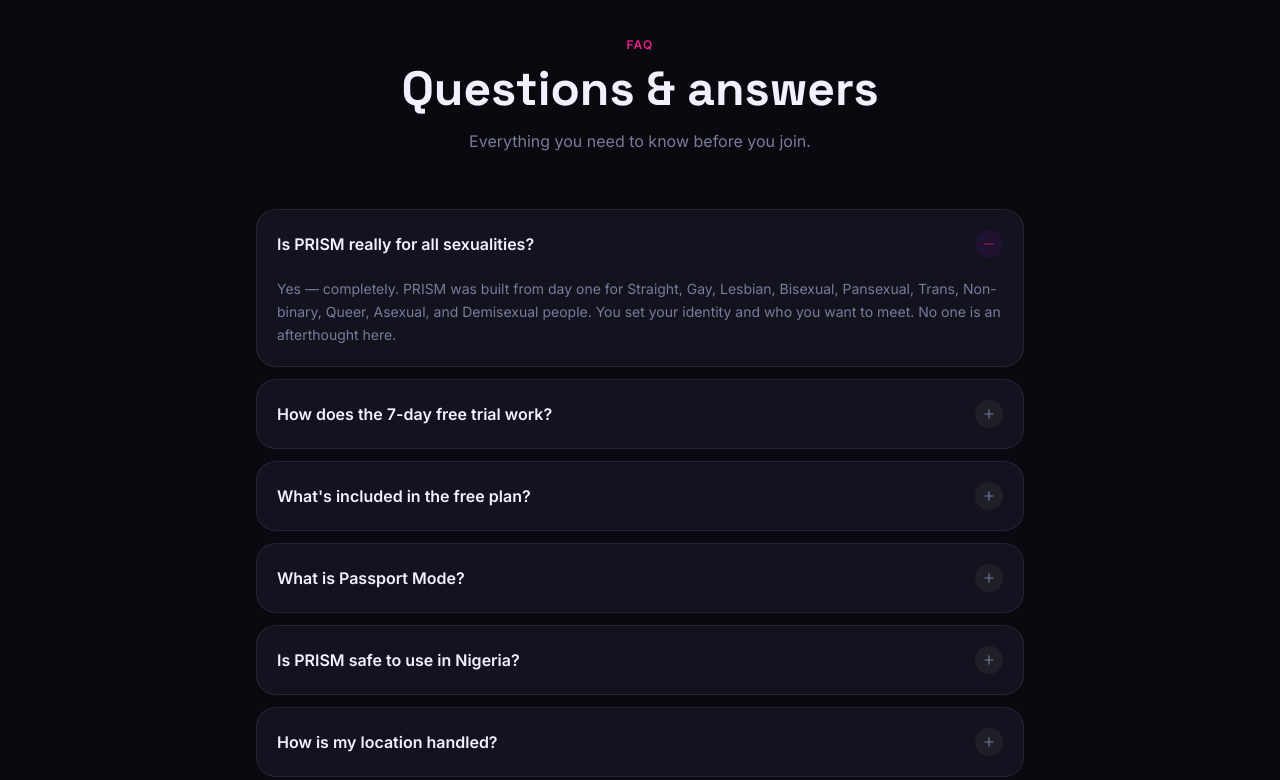
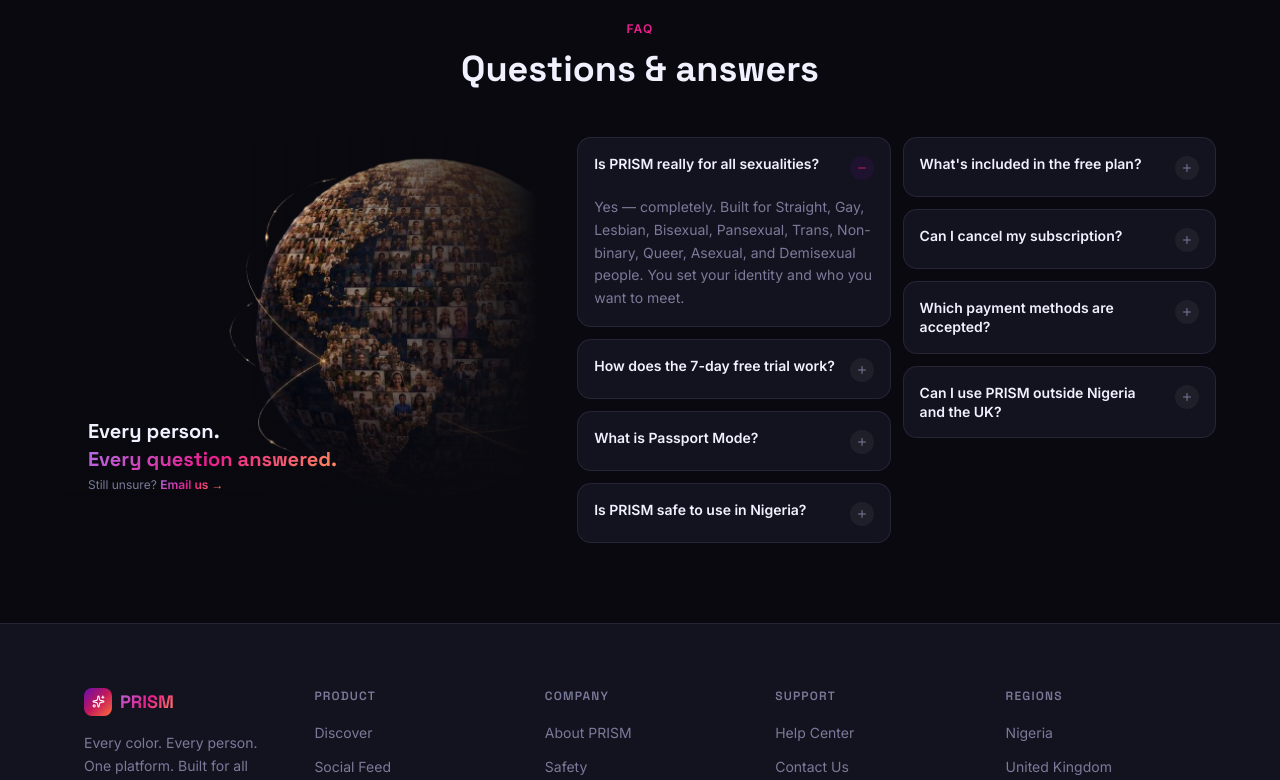
Before and after one commit to iwedibah/prism-dating-app, a Next.js app: page / in a window 1280 px wide. Shown: the part 5780-6560 px from the top of the page. Built offline with nearby package versions, Linux system fonts and the light colour scheme.

Commit message:
feat: FAQ redesign — globe image left, 2-col accordion right, sticky image
Co-Authored-By: Claude Sonnet 4.6 <noreply@anthropic.com>

```diff
--- a/src/components/home/FAQSection.tsx
+++ b/src/components/home/FAQSection.tsx
@@ -2,140 +2,217 @@
 import { useState } from "react";
 import { motion, AnimatePresence } from "framer-motion";
 import { Plus, Minus } from "lucide-react";
+import Image from "next/image";
 
 const faqs = [
   {
     q: "Is PRISM really for all sexualities?",
-    a: "Yes — completely. PRISM was built from day one for Straight, Gay, Lesbian, Bisexual, Pansexual, Trans, Non-binary, Queer, Asexual, and Demisexual people. You set your identity and who you want to meet. No one is an afterthought here.",
+    a: "Yes — completely. Built for Straight, Gay, Lesbian, Bisexual, Pansexual, Trans, Non-binary, Queer, Asexual, and Demisexual people. You set your identity and who you want to meet.",
   },
   {
     q: "How does the 7-day free trial work?",
-    a: "You add a card when you sign up — you won't be charged anything on Day 0. You get full Premium access for 7 days. On Day 8, your card is charged ₦5,000 (Nigeria) or £8 (UK) for the quarter. Cancel any time before Day 8 and you pay nothing.",
+    a: "Add your card on signup — nothing charged on Day 0. Full Premium access for 7 days. On Day 8 you're charged ₦5,000 (Nigeria) or £8 (UK) for the quarter. Cancel before Day 8 and you pay nothing.",
+  },
+  {
+    q: "What is Passport Mode?",
+    a: "Set your location to any city worldwide before you travel. Start connecting with people in your destination immediately. Available on Premium.",
+  },
+  {
+    q: "Is PRISM safe to use in Nigeria?",
+    a: "Stealth Mode hides your profile from non-matched users. Ghost Radius shows only a fuzzy zone — never your exact location. The Panic Button instantly hides your profile. All chats are end-to-end encrypted.",
   },
   {
     q: "What's included in the free plan?",
-    a: "Free accounts can browse the social feed (read-only), view public profiles, and use basic safety tools. To post, chat, use the live map, go live, or access Passport Mode you need a Premium subscription.",
-  },
-  {
-    q: "What is Passport Mode?",
-    a: "Passport Mode lets you set your location to any city in the world — before you even travel. You'll start seeing and connecting with people in your destination immediately. It's available on Premium.",
-  },
-  {
-    q: "Is PRISM safe to use in Nigeria?",
-    a: "We designed PRISM with Nigeria's reality in mind. Stealth Mode hides your profile from non-matched users. Ghost Radius means your exact location is never shown — only a fuzzy zone. The Panic Button instantly hides your profile and shows a decoy screen. All chats are end-to-end encrypted.",
-  },
-  {
-    q: "How is my location handled?",
-    a: "Your exact GPS location is never stored or shown to other users. We show a blurred radius only. You can turn off location entirely and browse in Stealth Mode at any time from your privacy settings.",
+    a: "Free accounts can browse the social feed (read-only) and view public profiles. Posting, chatting, the live map, Passport Mode, and communities require Premium.",
   },
   {
     q: "Can I cancel my subscription?",
-    a: "Yes — cancel any time from your account settings. If you cancel before Day 8 you're never charged. If you cancel mid-quarter your access continues until the end of that quarter.",
+    a: "Yes — cancel any time from account settings. Cancel before Day 8 and you're never charged. Cancel mid-quarter and access continues until that quarter ends.",
   },
   {
     q: "Which payment methods are accepted?",
-    a: "In Nigeria we use Paystack — accepting all major Nigerian debit cards, Verve, Mastercard, and Visa. In the UK we use Stripe — accepting Visa, Mastercard, Amex, and Apple/Google Pay.",
+    a: "Nigeria: Paystack — Verve, Mastercard, Visa. UK: Stripe — Visa, Mastercard, Amex, Apple Pay, Google Pay.",
   },
   {
-    q: "Can I use PRISM if I'm not in Nigeria or the UK?",
-    a: "PRISM is launching first in Nigeria and the UK, but you can sign up from anywhere. Use Passport Mode to connect with people in either country before we expand to your region.",
+    q: "Can I use PRISM outside Nigeria and the UK?",
+    a: "PRISM launches first in Nigeria and the UK, but you can sign up from anywhere. Use Passport Mode to connect with people in either country while we expand globally.",
   },
 ];
 
+// Split into two columns
+const col1 = faqs.slice(0, 4);
+const col2 = faqs.slice(4);
+
+function AccordionItem({ item, index, openKey, setOpen }: {
+  item: { q: string; a: string };
+  index: number;
+  openKey: string | null;
+  setOpen: (k: string | null) => void;
+}) {
+  const key = `faq-${index}`;
+  const isOpen = openKey === key;
+  return (
+    <div
+      className="prism-card overflow-hidden"
+      style={{ borderRadius: 14 }}
+    >
+      <button
+        onClick={() => setOpen(isOpen ? null : key)}
+        className="w-full flex items-start justify-between gap-3 p-4 text-left"
+        style={{ background: "transparent", border: "none", cursor: "pointer" }}
+      >
+        <span className="font-semibold text-xs sm:text-sm leading-snug">{item.q}</span>
+        <span
+          className="flex-shrink-0 w-6 h-6 rounded-full flex items-center justify-center mt-0.5"
+          style={{
+            background: isOpen ? "var(--gradient-subtle)" : "rgba(255,255,255,0.05)",
+            color: isOpen ? "var(--prism-magenta)" : "var(--text-muted)",
+            transition: "all 0.2s",
+          }}
+        >
+          {isOpen ? <Minus size={12} /> : <Plus size={12} />}
+        </span>
+      </button>
+
+      <AnimatePresence initial={false}>
+        {isOpen && (
+          <motion.div
+            key="body"
+            initial={{ height: 0, opacity: 0 }}
+            animate={{ height: "auto", opacity: 1 }}
+            exit={{ height: 0, opacity: 0 }}
+            transition={{ duration: 0.25, ease: "easeInOut" }}
+            style={{ overflow: "hidden" }}
+          >
+            <p
+              className="px-4 pb-4 text-xs sm:text-sm leading-relaxed"
+              style={{ color: "var(--text-muted)" }}
+            >
+              {item.a}
+            </p>
+          </motion.div>
+        )}
+      </AnimatePresence>
+    </div>
+  );
+}
+
 export default function FAQSection() {
-  const [open, setOpen] = useState<number | null>(0);
+  const [open, setOpen] = useState<string | null>("faq-0");
 
   return (
-    <section id="faq" className="py-24 px-5" style={{ background: "var(--bg-primary)" }}>
-      <div className="max-w-3xl mx-auto">
+    <section id="faq" className="py-20 px-5" style={{ background: "var(--bg-primary)" }}>
+      <div className="max-w-6xl mx-auto">
+
+        {/* Section label + heading — full width */}
         <motion.div
           initial={{ opacity: 0, y: 20 }}
           whileInView={{ opacity: 1, y: 0 }}
           viewport={{ once: true }}
           transition={{ duration: 0.6 }}
-          className="text-center mb-14"
+          className="text-center mb-12"
         >
           <p className="text-xs font-semibold uppercase tracking-widest mb-3 gradient-text">FAQ</p>
           <h2
-            className="text-3xl md:text-5xl font-bold mb-4"
+            className="text-3xl md:text-4xl font-bold"
             style={{ fontFamily: "Space Grotesk, sans-serif" }}
           >
             Questions &amp; answers
           </h2>
-          <p className="text-base max-w-xl mx-auto" style={{ color: "var(--text-muted)" }}>
-            Everything you need to know before you join.
-          </p>
         </motion.div>
 
-        <div className="space-y-3">
-          {faqs.map(({ q, a }, i) => (
-            <motion.div
-              key={i}
-              initial={{ opacity: 0, y: 16 }}
-              whileInView={{ opacity: 1, y: 0 }}
-              viewport={{ once: true }}
-              transition={{ duration: 0.4, delay: i * 0.05 }}
-              className="prism-card overflow-hidden"
-            >
-              <button
-                onClick={() => setOpen(open === i ? null : i)}
-                className="w-full flex items-center justify-between gap-4 p-5 text-left"
-                style={{ background: "transparent", border: "none", cursor: "pointer" }}
+        {/* Two-column: image left, FAQ right */}
+        <div className="grid lg:grid-cols-[1fr_1.35fr] gap-10 items-start">
+
+          {/* LEFT — globe image */}
+          <motion.div
+            initial={{ opacity: 0, x: -30 }}
+            whileInView={{ opacity: 1, x: 0 }}
+            viewport={{ once: true }}
+            transition={{ duration: 0.7 }}
+            className="relative rounded-3xl overflow-hidden sticky top-24"
+            style={{ minHeight: 380 }}
+          >
+            <Image
+              src="/images/hero-globe.png"
+              alt="PRISM global community"
+              fill
+              quality={100}
+              className="object-cover"
+              style={{ objectPosition: "55% center" }}
+              sizes="(max-width: 1024px) 100vw, 45vw"
+            />
+            {/* Right-edge fade to blend into FAQ column */}
+            <div
+              className="absolute inset-0"
+              style={{
+                background:
+                  "linear-gradient(to right, transparent 40%, var(--bg-primary) 100%)",
+              }}
+            />
+            {/* Bottom fade */}
+            <div
+              className="absolute inset-0"
+              style={{
+                background:
+                  "linear-gradient(to top, var(--bg-primary) 0%, transparent 30%)",
+              }}
+            />
+
+            {/* Overlay text */}
+            <div className="absolute bottom-6 left-6 right-12">
+              <p
+                className="font-bold text-xl leading-snug mb-1"
+                style={{ fontFamily: "Space Grotesk, sans-serif" }}
               >
-                <span className="font-semibold text-sm sm:text-base pr-2">{q}</span>
-                <span
-                  className="flex-shrink-0 w-7 h-7 rounded-full flex items-center justify-center"
-                  style={{
-                    background: open === i ? "var(--gradient-subtle)" : "rgba(255,255,255,0.05)",
-                    color: open === i ? "var(--prism-magenta)" : "var(--text-muted)",
-                    transition: "all 0.2s",
-                  }}
-                >
-                  {open === i ? <Minus size={14} /> : <Plus size={14} />}
-                </span>
-              </button>
+                Every person.<br />
+                <span className="gradient-text">Every question answered.</span>
+              </p>
+              <p className="text-xs" style={{ color: "var(--text-muted)" }}>
+                Still unsure?{" "}
+                <a href="mailto:hello@prismapp.io" className="gradient-text font-semibold">
+                  Email us →
+                </a>
+              </p>
+            </div>
+          </motion.div>
 
-              <AnimatePresence initial={false}>
-                {open === i && (
-                  <motion.div
-                    key="body"
-                    initial={{ height: 0, opacity: 0 }}
-                    animate={{ height: "auto", opacity: 1 }}
-                    exit={{ height: 0, opacity: 0 }}
-                    transition={{ duration: 0.28, ease: "easeInOut" }}
-                    style={{ overflow: "hidden" }}
-                  >
-                    <p
-                      className="px-5 pb-5 text-sm leading-relaxed"
-                      style={{ color: "var(--text-muted)" }}
-                    >
-                      {a}
-                    </p>
-                  </motion.div>
-                )}
-              </AnimatePresence>
-            </motion.div>
-          ))}
+          {/* RIGHT — FAQ in 2 columns */}
+          <motion.div
+            initial={{ opacity: 0, x: 30 }}
+            whileInView={{ opacity: 1, x: 0 }}
+            viewport={{ once: true }}
+            transition={{ duration: 0.7 }}
+            className="grid sm:grid-cols-2 gap-3 items-start"
+          >
+            {/* Column 1 */}
+            <div className="flex flex-col gap-3">
+              {col1.map((item, i) => (
+                <AccordionItem
+                  key={i}
+                  item={item}
+                  index={i}
+                  openKey={open}
+                  setOpen={setOpen}
+                />
+              ))}
+            </div>
+
+            {/* Column 2 */}
+            <div className="flex flex-col gap-3">
+              {col2.map((item, i) => (
+                <AccordionItem
+                  key={i + 4}
+                  item={item}
+                  index={i + 4}
+                  openKey={open}
+                  setOpen={setOpen}
+                />
+              ))}
+            </div>
+          </motion.div>
+
         </div>
-
-        {/* Bottom CTA */}
-        <motion.div
-          initial={{ opacity: 0, y: 16 }}
-          whileInView={{ opacity: 1, y: 0 }}
-          viewport={{ once: true }}
-          transition={{ duration: 0.5, delay: 0.3 }}
-          className="text-center mt-12"
-        >
-          <p className="text-sm mb-4" style={{ color: "var(--text-muted)" }}>
-            Still have questions?
-          </p>
-          <a
-            href="mailto:hello@prismapp.io"
-            className="btn-outline text-sm px-6 py-3 inline-block"
-          >
-            Contact us →
-          </a>
-        </motion.div>
       </div>
     </section>
   );
```
